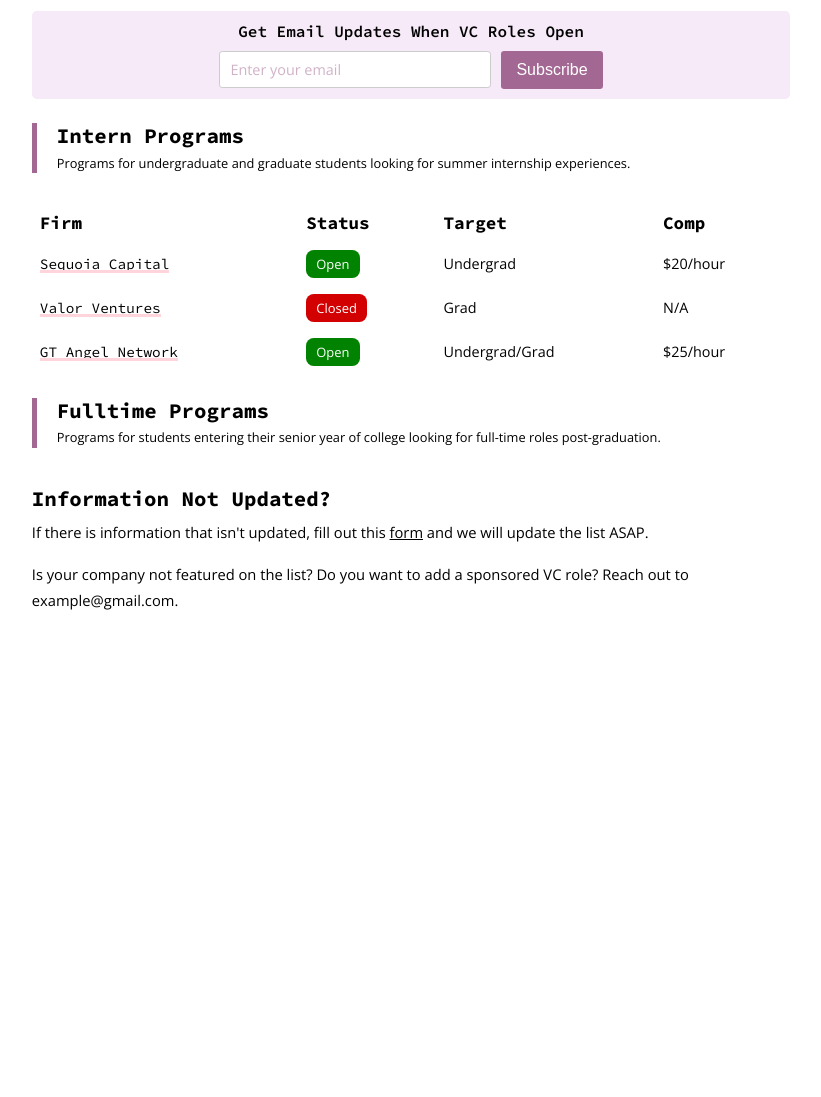
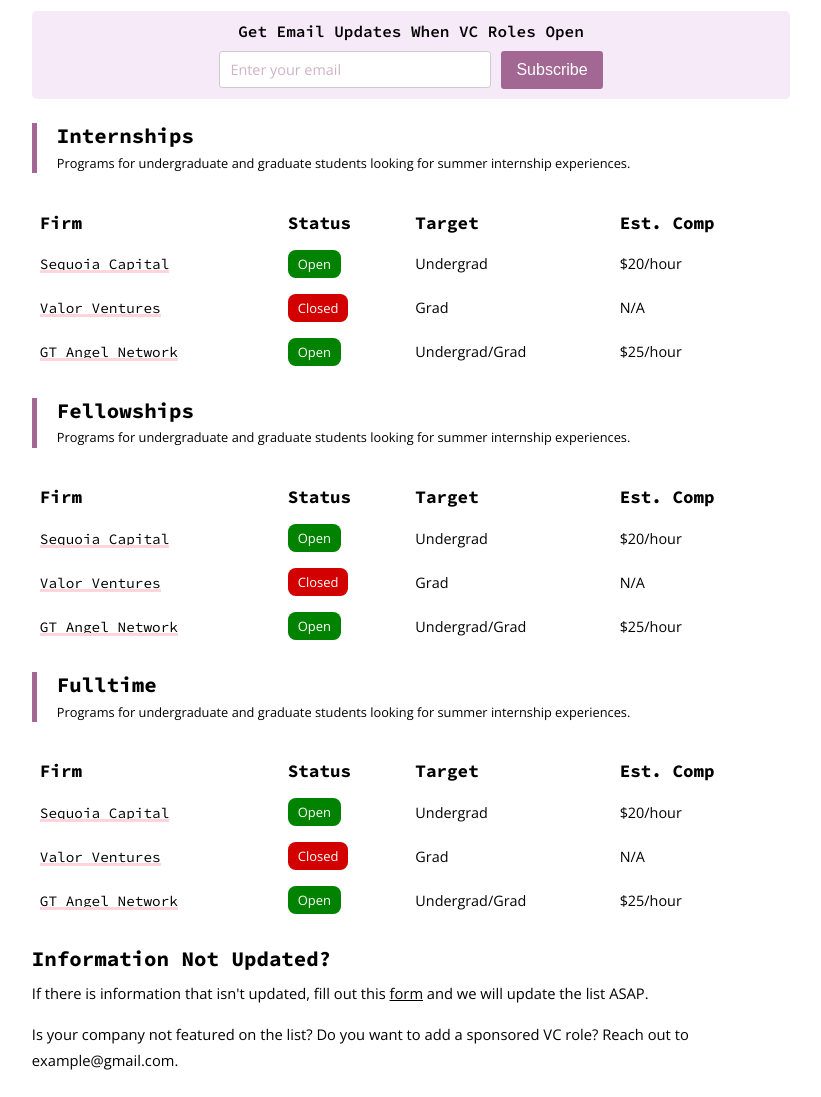
Before and after one commit to VishnuMano/VCList, a plain HTML site: page index.html in a window 1280 px wide. Shown: the part 360-1457 px from the top of the page, without its empty margins (229-1050 px from the left). Before the commit the page ends 996 px from the top, so only its background shows below. Drawn offline with nearby package versions, Linux system fonts and the light colour scheme.

Commit message:
restruct

```diff
--- a/index.html
+++ b/index.html
@@ -9,7 +9,15 @@
 <body>
     <div class="main-container">
         <div class="header">
-            <div class="heading"><div class="title">VC List</div> <span class="author"><a href="https://www.linkedin.com/in/vishnumano/" class="vishnu-contact">by Vishnu</a> <a href="https://www.linkedin.com/in/akshay-gupta-5a9099248/" class="vishnu-contact">and Akshay</a></span></div>
+            <div class="heading">
+                <div class="title">VC List</div>
+                <span class="author">
+                    by
+                    <a href="https://www.linkedin.com/in/vishnumano/" class="vishnu-contact">Vishnu</a>
+                    +
+                    <a href="https://www.linkedin.com/in/akshay-gupta-5a9099248/" class="vishnu-contact">Akshay</a>
+                </span>
+            </div>
         </div>
         <div class="nav">
             <nav class="navbar">
@@ -36,10 +44,11 @@
                 <button type="submit">Subscribe</button>
             </form>
         </div>
+
         <div class="intern-programs">
             <div class="vertical-line"></div>
             <div class="intern-content">
-                <h3>Intern Programs</h3>
+                <h3>Internships</h3>
                 <p>Programs for undergraduate and graduate students looking for summer internship experiences.</p>
             </div>
         </div>
@@ -50,7 +59,7 @@
                     <th>Firm</th>
                     <th>Status</th>
                     <th>Target</th>
-                    <th>Comp</th>
+                    <th>Est. Comp</th>
                 </tr>
             </thead>
             <tbody>
@@ -75,13 +84,84 @@
             </tbody>
         </table>
 
-        <div class="fulltime-programs">
+        <div class="intern-programs">
             <div class="vertical-line"></div>
             <div class="intern-content">
-                <h3>Fulltime Programs</h3>
-                <p>Programs for students entering their senior year of college looking for full-time roles post-graduation.</p>
+                <h3>Fellowships</h3>
+                <p>Programs for undergraduate and graduate students looking for summer internship experiences.</p>
             </div>
         </div>
+
+        <table class="intern-table">
+            <thead>
+                <tr>
+                    <th>Firm</th>
+                    <th>Status</th>
+                    <th>Target</th>
+                    <th>Est. Comp</th>
+                </tr>
+            </thead>
+            <tbody>
+                <tr>
+                    <td><a href="">Sequoia Capital</a></td>
+                    <td><span class="status status-open">Open</span></td>
+                    <td>Undergrad</td>
+                    <td>$20/hour</td>
+                </tr>
+                <tr>
+                    <td><a href="">Valor Ventures</a></td>
+                    <td><span class="status status-closed">Closed</span></td>
+                    <td>Grad</td>
+                    <td>N/A</td>
+                </tr>
+                <tr>
+                    <td><a href="">GT Angel Network</a></td>
+                    <td><span class="status status-open">Open</span></td>
+                    <td>Undergrad/Grad</td>
+                    <td>$25/hour</td>
+                </tr>
+            </tbody>
+        </table>
+
+        <div class="intern-programs">
+            <div class="vertical-line"></div>
+            <div class="intern-content">
+                <h3>Fulltime</h3>
+                <p>Programs for undergraduate and graduate students looking for summer internship experiences.</p>
+            </div>
+        </div>
+
+        <table class="intern-table">
+            <thead>
+                <tr>
+                    <th>Firm</th>
+                    <th>Status</th>
+                    <th>Target</th>
+                    <th>Est. Comp</th>
+                </tr>
+            </thead>
+            <tbody>
+                <tr>
+                    <td><a href="">Sequoia Capital</a></td>
+                    <td><span class="status status-open">Open</span></td>
+                    <td>Undergrad</td>
+                    <td>$20/hour</td>
+                </tr>
+                <tr>
+                    <td><a href="">Valor Ventures</a></td>
+                    <td><span class="status status-closed">Closed</span></td>
+                    <td>Grad</td>
+                    <td>N/A</td>
+                </tr>
+                <tr>
+                    <td><a href="">GT Angel Network</a></td>
+                    <td><span class="status status-open">Open</span></td>
+                    <td>Undergrad/Grad</td>
+                    <td>$25/hour</td>
+                </tr>
+            </tbody>
+        </table>
+
         <div class="not-updated">
             <div class="intern-content">
                 <h3>Information Not Updated?</h3>
```
Also changed, not shown: 1 other file.
